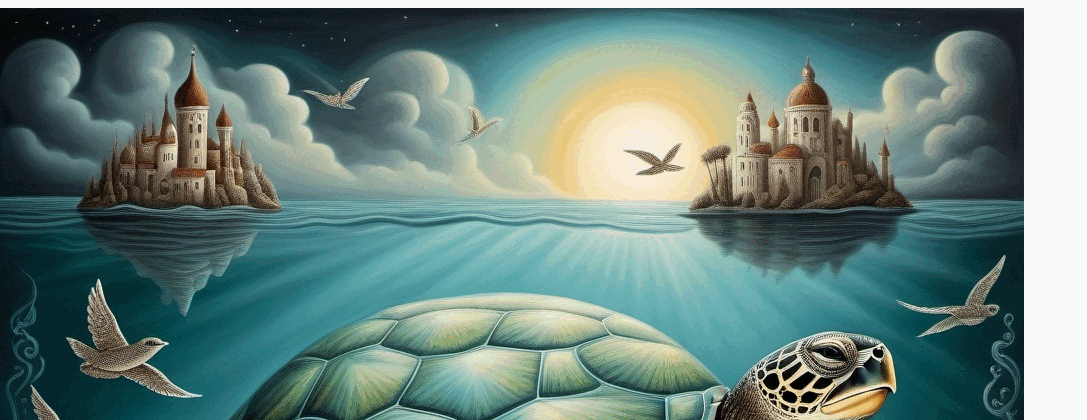
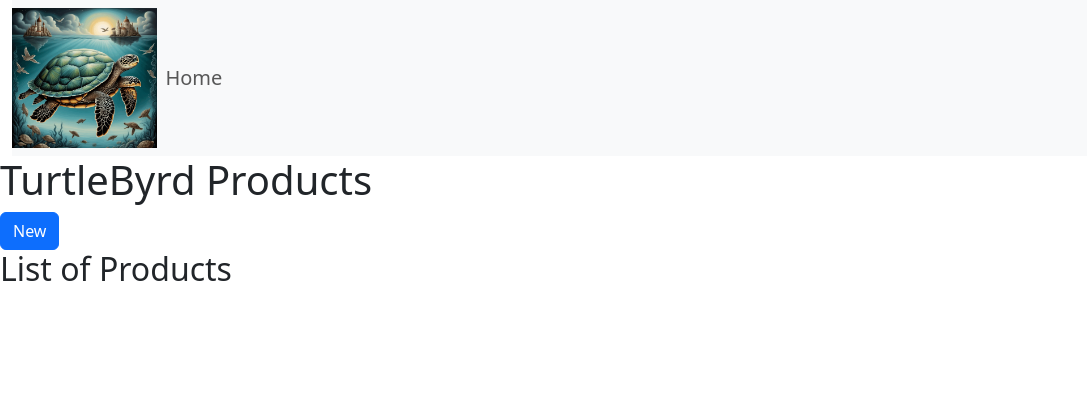
Before and after one commit to amazingabyrd/CS3300, a Django app: page / in a window 1280 px wide. Shown: the top 420 px of the page, without its empty margins (0-1087 px from the left). After the commit the page ends 281 px from the top, so only its background shows below. Run offline with Django 4.2, Linux system fonts and the light colour scheme; data that the repository does not hold is empty; some libraries are stand-ins or nearby versions.

Commit message:
Working Picture

```diff
--- a/ecommerce_app/ecommerce_app/templates/ecommerce_app/base_template.html
+++ b/ecommerce_app/ecommerce_app/templates/ecommerce_app/base_template.html
@@ -11,10 +11,11 @@
 </head>
 
 <body>
+
+<div class="container-fluid">
 <nav class="navbar navbar-expand-lg navbar-light bg-light lead">
-<img src="{% static 'images/TurtleByrd.gif' %}" />
-<div class="container-fluid">
-
+{% load static %}
+<img style="height: 7em; width:auto;" src="{% static '/images/TurtleByrd.gif' %}" />
 <button class="navbar-toggler" type="button" data-bs-toggle="collapse"
 data-bs-target="#navbarNavAltMarkup" aria-controls="navbarNavAltMarkup"
 aria-expanded="false" aria-label="Toggle navigation">
--- a/ecommerce_app/first_app/settings.py
+++ b/ecommerce_app/first_app/settings.py
@@ -9,7 +9,7 @@ https://docs.djangoproject.com/en/4.2/topics/settings/
 For the full list of settings and their values, see
 https://docs.djangoproject.com/en/4.2/ref/settings/
 """
-
+import os
 from pathlib import Path
 
 # Build paths inside the project like this: BASE_DIR / 'subdir'.
@@ -121,7 +121,8 @@ USE_TZ = True
 # Static files (CSS, JavaScript, Images)
 # https://docs.djangoproject.com/en/4.2/howto/static-files/
 
-STATIC_URL = 'static/'
+STATIC_URL = "static/"
+
 
 # Default primary key field type
 # https://docs.djangoproject.com/en/4.2/ref/settings/#default-auto-field
--- a/ecommerce_app/first_app/urls.py
+++ b/ecommerce_app/first_app/urls.py
@@ -28,4 +28,5 @@ urlpatterns = [
     path('admin/', admin.site.urls),
         # connet path to ecommerce_app urls
     path('', include('ecommerce_app.urls')),
+
 ]
```
Also changed, not shown: ecommerce_app/ecommerce_app/static/images/TurtleByrd.gif (renamed from ecommerce_app/static/images/TurtleByrd.gif), ecommerce_app/ecommerce_app/static/images/TurtleByrd.png (renamed from ecommerce_app/static/images/TurtleByrd.png), 4 other files.
